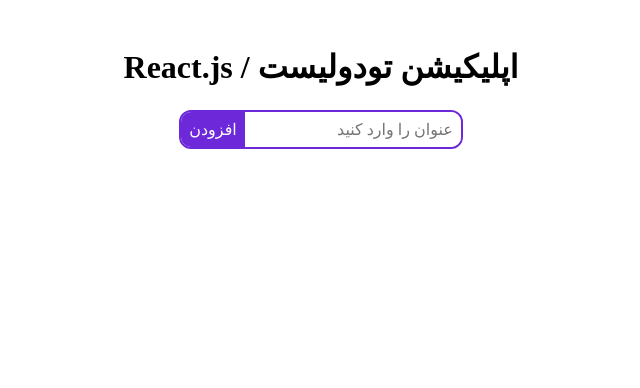
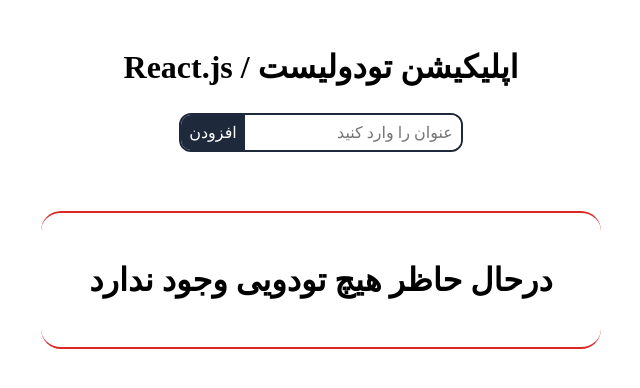
Before and after one commit to hoseinmdev/TodoList-React, a React (Create React App) app: page / in a window 1280 px wide. Shown: the top 388 px of the page, without its empty margins (460-1100 px from the left). Built offline with nearby package versions, Linux system fonts and the light colour scheme.

Commit message:
feat: style updated

```diff
--- a/src/components/Todo/Todo.js
+++ b/src/components/Todo/Todo.js
@@ -1,10 +1,10 @@
 import styles from "./todo.module.css";
-
 import { FaTrash, FaCheck, FaUserEdit, FaTimes } from "react-icons/fa";
 import { useTodosContext } from "../TodoApp/TodoApp";
 import { toast } from "react-hot-toast";
 import { useRef, useState, useEffect } from "react";
 import TodoInput from "../TodoInput/TodoInput";
+
 
 const Todo = ({ title, id, date }) => {
   const [show, setShow] = useState(0);
@@ -26,7 +26,6 @@
     setTimeout(() => dispatch({ id: id, type: "deleteTodo" }), 110);
   };
   const editHandler = () => {
-    toast.success("ویرایش شد");
     if (!edit) {
       setIconShow(0);
       setTimeout(() => setIconShow(1), 110);
@@ -86,6 +85,7 @@
               buttonTitle={"ویرایش"}
               placeholder={"متن جدید را وارد کنید"}
               todoId={id}
+              setEdit={setEdit}
             />
           ) : (
             ""
--- a/src/components/Todo/todo.module.css
+++ b/src/components/Todo/todo.module.css
@@ -17,7 +17,6 @@
 .todoBlock {
   display: flex;
   flex-direction: column;
-  /* align-items: center; */
   justify-content: center;
   width: 20rem;
   padding: 0.6rem;
--- a/src/components/TodoApp/todoApp.module.css
+++ b/src/components/TodoApp/todoApp.module.css
@@ -5,5 +5,5 @@
   align-items: center;
   width: 100%;
   margin-top: 3rem;
-  gap: 1.5rem;
+  gap: 1.7rem;
 }
--- a/src/components/TodoInput/TodoInput.js
+++ b/src/components/TodoInput/TodoInput.js
@@ -1,9 +1,15 @@
-import { useState, useRef, useContext, useEffect, useId } from "react";
+import { useState, useEffect } from "react";
 import styles from "./todoInput.module.css";
 import { useTodosContext } from "../TodoApp/TodoApp";
 import { toast } from "react-hot-toast";
 
-const TodoInput = ({ buttonTitle, placeholder, todoValue = "", todoId }) => {
+const TodoInput = ({
+  buttonTitle,
+  placeholder,
+  todoValue = "",
+  todoId,
+  setEdit,
+}) => {
   const [show, setShow] = useState(0);
   const [value, setValue] = useState(todoValue);
   const { dispatch } = useTodosContext();
@@ -22,15 +28,18 @@
     setValue("");
   };
   const editTodoHandler = () => {
+    toast.success("ویرایش شد");
     setShow(0);
     setTimeout(
       () => dispatch({ id: todoId, value: value, type: "editTodo" }),
       150
     );
+    setEdit(false);
   };
 
   return (
     <div>
+      {show === 1 ? (
         <form
           onSubmit={(e) => e.preventDefault()}
           className={styles.todoInput}
@@ -53,6 +62,9 @@
             {buttonTitle ? buttonTitle : "افزودن"}
           </button>
         </form>
+      ) : (
+        ""
+      )}
     </div>
   );
 };
--- a/src/components/TodoInput/todoInput.module.css
+++ b/src/components/TodoInput/todoInput.module.css
@@ -12,7 +12,7 @@
   border-radius: 12px;
   display: flex;
   justify-content: space-between;
-  border: 2px solid var(--primaryColor);
+  border: 2px solid #1e293b;
   transition: 0.3s;
 }
 .todoInput input {
@@ -25,12 +25,12 @@
 .todoInput button {
   cursor: pointer;
   border: none;
-  background-color: var(--primaryColor);
+  background-color: #1e293b;
   color: var(--mainWhite);
   padding: 0.5rem;
   font-size: 1rem;
   transition: 0.3s;
 }
 .todoInput button:hover{
-  background-color: #8b5cf6;
+  background-color: var(--primaryColor);
 }
--- a/src/components/TodoList/TodoList.js
+++ b/src/components/TodoList/TodoList.js
@@ -1,16 +1,15 @@
-import { useRef, useEffect } from "react";
+import { useEffect } from "react";
 import Todo from "../Todo/Todo";
 import { useTodosContext } from "../TodoApp/TodoApp";
-import TodoInput from "../TodoInput/TodoInput";
 import styles from "./todolist.module.css";
 const TodoList = () => {
-  const { dispatch, state } = useTodosContext();
+  const { state } = useTodosContext();
 
-  useEffect(() => {
-    console.log("reloaded")
-  }, [state]);
+  useEffect(() => {}, [state]);
 
   return (
+    <div>
+    {state.length === 0 ? <h1 className={styles.notTodoBlock}>درحال حاظر هیچ تودویی وجود ندارد</h1> : ""}
       <div className={styles.todoContainer}>
         {state.map((todo) => {
           return (
@@ -23,6 +22,7 @@
           );
         })}
       </div>
+    </div>
   );
 };
 
--- a/src/components/TodoList/todolist.module.css
+++ b/src/components/TodoList/todolist.module.css
@@ -9,20 +9,35 @@
 .todoContainer {
   box-shadow: 0px 2px 8px 0px rgba(0, 0, 0, 0.09);
   border-radius: 15px;
-  max-height: 24rem;
+  max-height: 26rem;
   overflow: auto;
   transition: 0.2s;
 }
 ::-webkit-scrollbar {
-  width: 10px;
+  width: 7px;
 }
 
 ::-webkit-scrollbar-track {
   background: var(--secondaryColor);
+  margin: 1rem;
+
   border-radius: 20px;
 }
 
 ::-webkit-scrollbar-thumb {
-  background-color: #8b5cf6;
+  background-color: #1e293b;
   border-radius: 20px;
 }
+
+.notTodoBlock{
+  display: flex;
+  align-items: center;
+  justify-content: center;
+  /* background-color: var(--secondaryColor); */
+  border-top: 2px solid var(--mainRed);
+  border-bottom: 2px solid var(--mainRed);
+
+  border-radius: 20px;
+  padding: 3rem;
+  margin-top: 2rem;
+}
```
Also changed, not shown: src/components/TodoApp/TodoApp.js (+0 -14 lines). Lines whose indentation alone changed are shown as unchanged.
